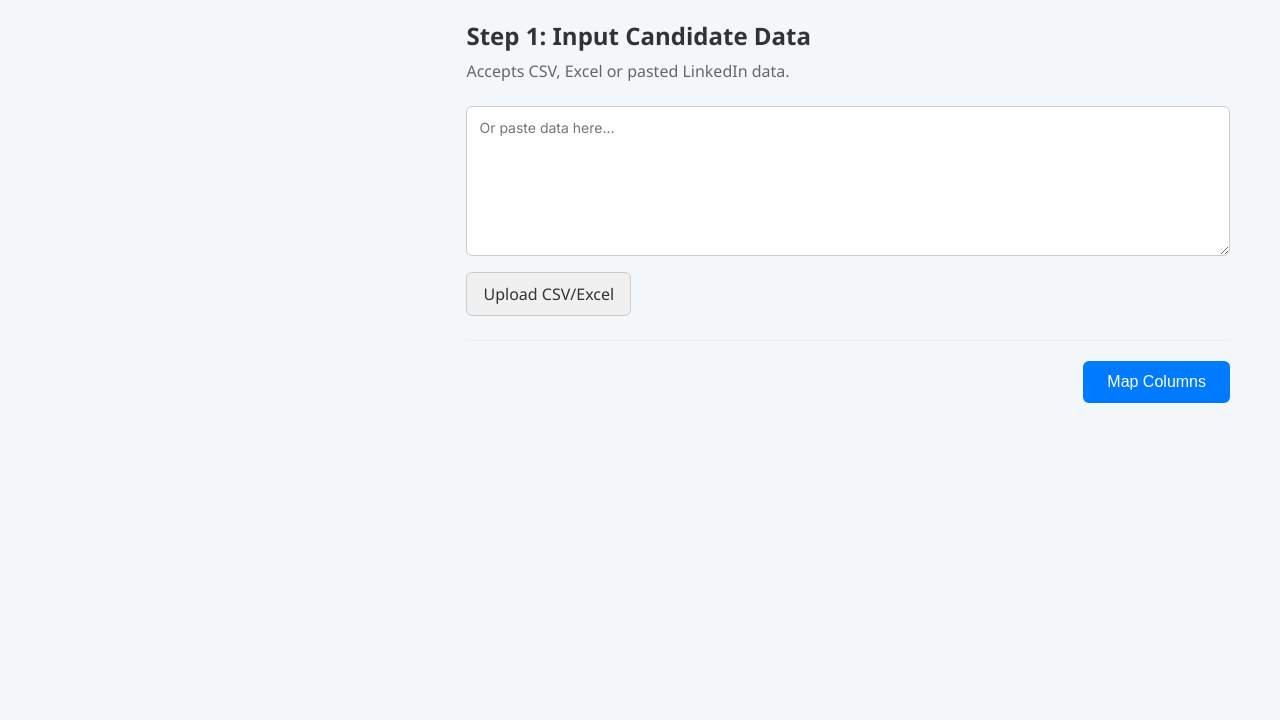
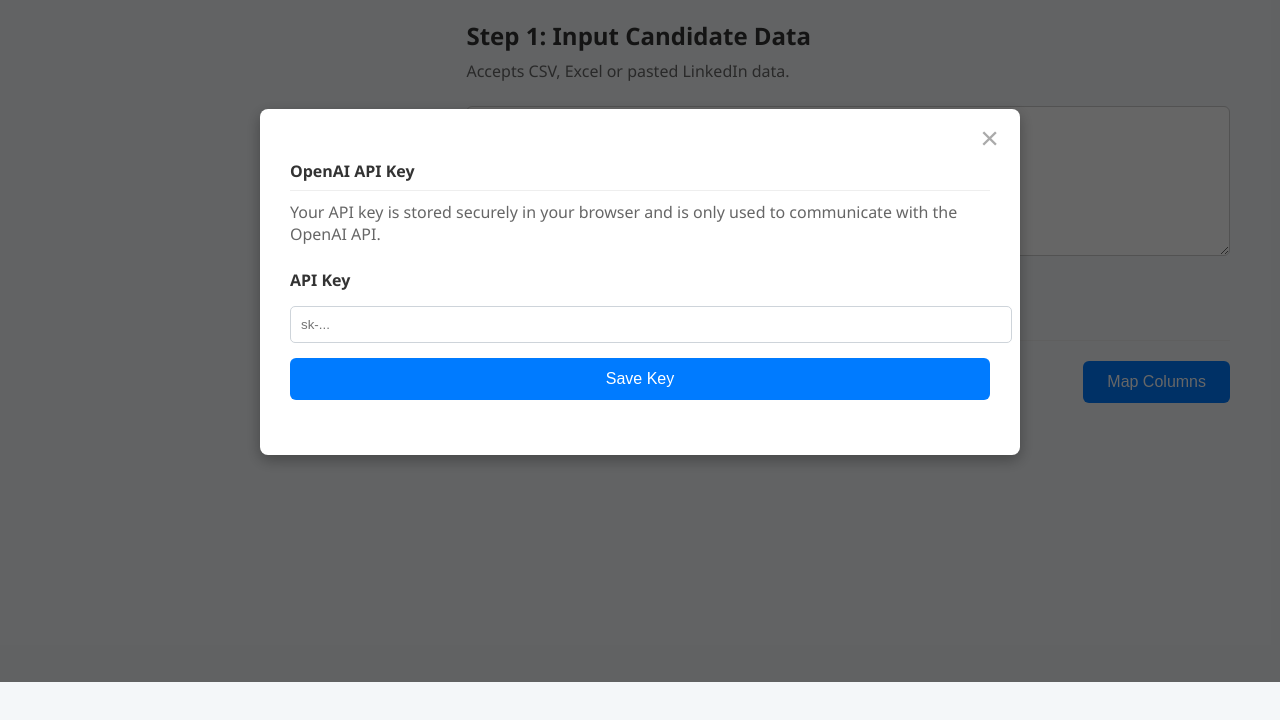
Before and after one commit to Danamove/scorely-addedvalue, a website: page index.html in a window 1280 px wide. Both pictures are taken after a click on the element "⚙️". Shown: the part 118-838 px from the top of the page. Drawn offline with nearby package versions, Linux system fonts and the light colour scheme.

Commit message:
Update index.html

```diff
--- a/index.html
+++ b/index.html
@@ -19,13 +19,27 @@
             <div class="api-key-status">
                 <span class="icon">🔍</span> API Key Set
             </div>
-            <div class="settings-icon">
+            <div id="settings-btn" class="settings-icon">
                 <span class="icon">⚙️</span>
             </div>
         </div>
     </header>
     <div id="app-container">
         <!-- Wizard steps will be dynamically rendered here -->
+    </div>
+    <div id="api-key-modal" class="modal-overlay hidden">
+        <div class="modal-content">
+            <button class="modal-close-btn">×</button>
+            <div class="modal-section">
+                <h4>OpenAI API Key</h4>
+                <p>Your API key is stored securely in your browser and is only used to communicate with the OpenAI API.</p>
+                <div class="feedback-form">
+                    <label for="modal-api-key-input">API Key</label>
+                    <input type="password" id="modal-api-key-input" placeholder="sk-...">
+                    <button id="save-api-key-btn" class="btn-primary">Save Key</button>
+                </div>
+            </div>
+        </div>
     </div>
     <script src="https://cdnjs.cloudflare.com/ajax/libs/PapaParse/5.3.2/papaparse.min.js"></script>
 
```
